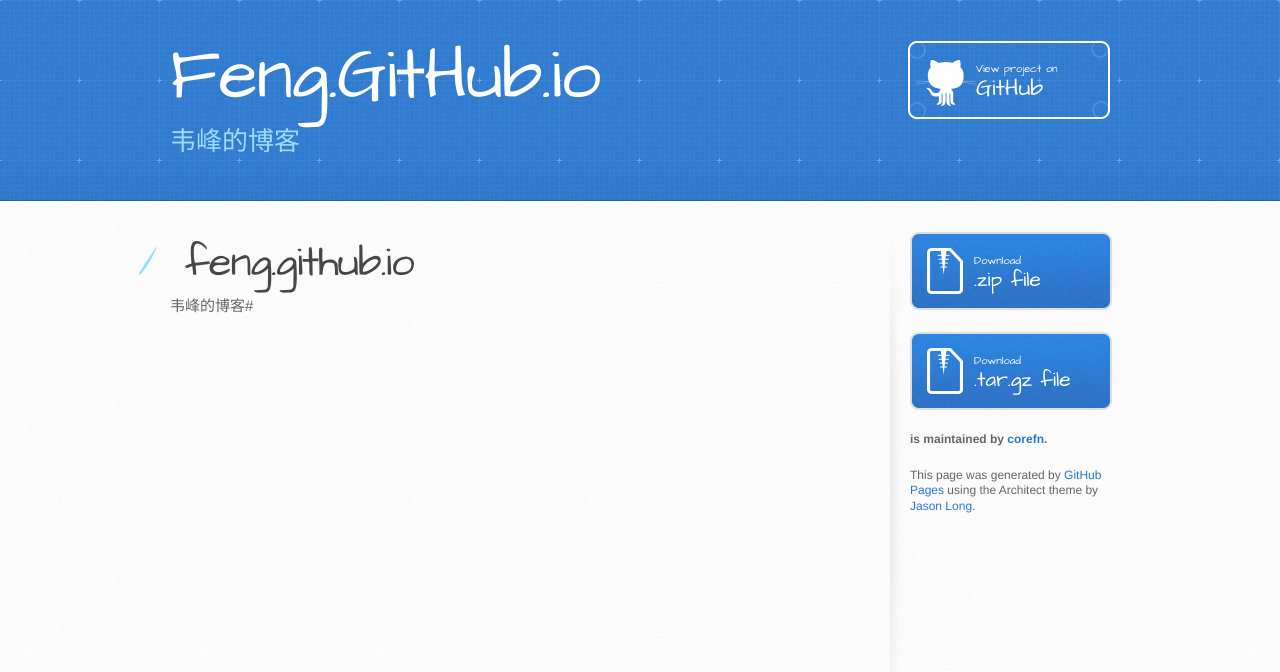
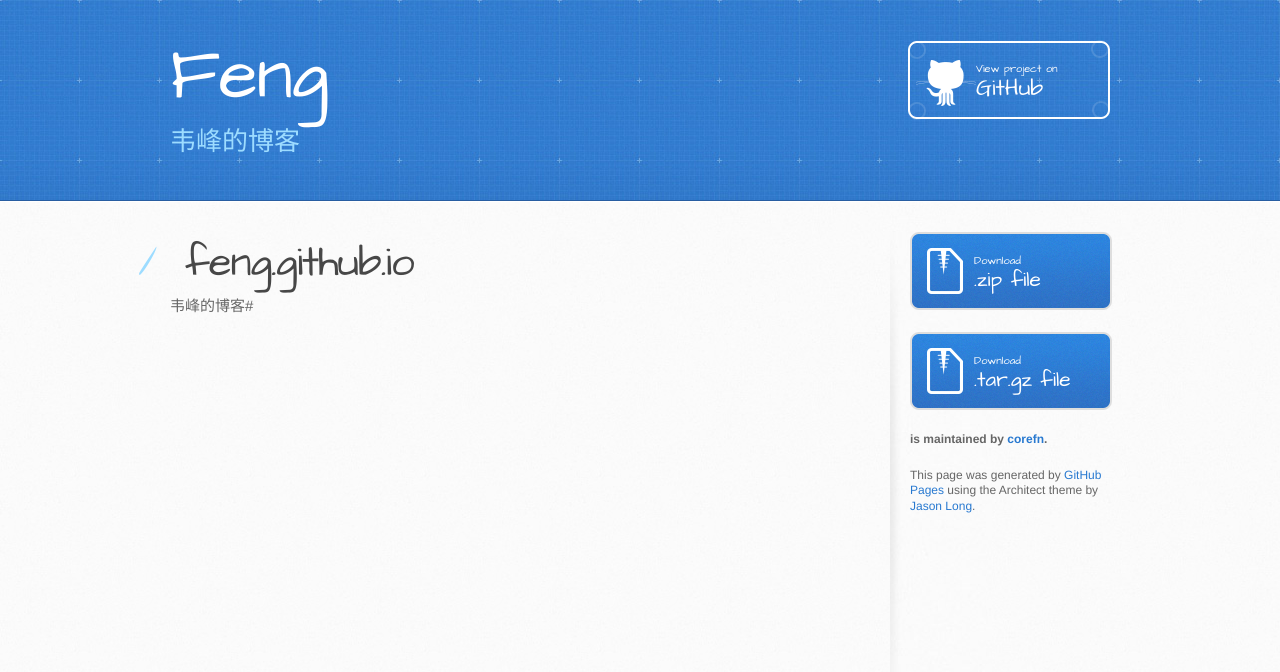
Before and after one commit to corefn/feng, a plain HTML site: page index.html in a window 1280 px wide. Drawn offline with Linux system fonts and the light colour scheme.

Commit message:
Create gh-pages branch via GitHub

```diff
--- a/index.html
+++ b/index.html
@@ -13,15 +13,15 @@
     <script src="//html5shiv.googlecode.com/svn/trunk/html5.js"></script>
     <![endif]-->
 
-    <title>Feng.GitHub.io by corefn</title>
+    <title>Feng by corefn</title>
   </head>
 
   <body>
     <header>
       <div class="inner">
-        <h1>Feng.GitHub.io</h1>
+        <h1>Feng</h1>
         <h2>韦峰的博客</h2>
-        <a href="https://github.com/corefn/feng.github.io" class="button"><small>View project on</small> GitHub</a>
+        <a href="https://github.com/corefn/feng" class="button"><small>View project on</small> GitHub</a>
       </div>
     </header>
 
@@ -35,16 +35,16 @@
         </section>
 
         <aside id="sidebar">
-          <a href="https://github.com/corefn/feng.github.io/zipball/master" class="button">
+          <a href="https://github.com/corefn/feng/zipball/master" class="button">
             <small>Download</small>
             .zip file
           </a>
-          <a href="https://github.com/corefn/feng.github.io/tarball/master" class="button">
+          <a href="https://github.com/corefn/feng/tarball/master" class="button">
             <small>Download</small>
             .tar.gz file
           </a>
 
-          <p class="repo-owner"><a href="https://github.com/corefn/feng.github.io"></a> is maintained by <a href="https://github.com/corefn">corefn</a>.</p>
+          <p class="repo-owner"><a href="https://github.com/corefn/feng"></a> is maintained by <a href="https://github.com/corefn">corefn</a>.</p>
 
           <p>This page was generated by <a href="https://pages.github.com">GitHub Pages</a> using the Architect theme by <a href="https://twitter.com/jasonlong">Jason Long</a>.</p>
         </aside>
--- a/params.json
+++ b/params.json
@@ -1 +1 @@
-{"name":"Feng.GitHub.io","tagline":"韦峰的博客","body":"# feng.github.io\r\n韦峰的博客# \r\n","google":"","note":"Don't delete this file! It's used internally to help with page regeneration."}
+{"name":"Feng","tagline":"韦峰的博客","body":"# feng.github.io\r\n韦峰的博客# \r\n","google":"","note":"Don't delete this file! It's used internally to help with page regeneration."}
```
